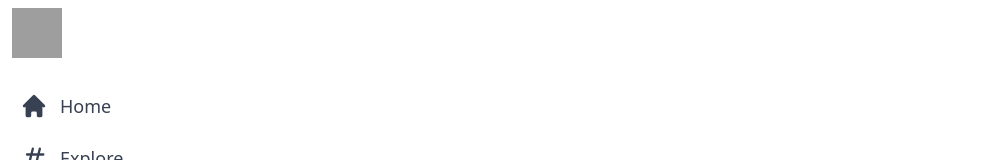
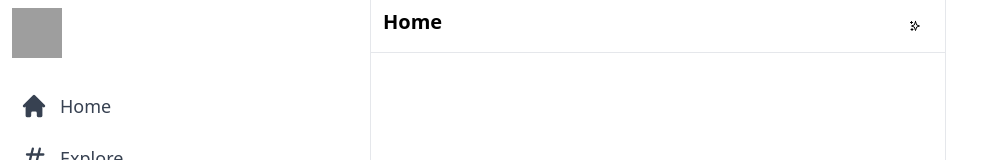
Before and after one commit to marinoff-dev/twitter, a Next.js app: page / in a window 1280 px wide. Shown: the top 160 px of the page, without its empty margins (0-1001 px from the left). Built offline with nearby package versions, Linux system fonts and the light colour scheme; grey boxes are pictures that could not be loaded.

Commit message:
Create Feed component and its header

```diff
--- /dev/null
+++ b/components/Feed.js
@@ -0,0 +1,15 @@
+import { SparklesIcon } from "@heroicons/react/outline";
+
+export default function Feed() {
+  return (
+    <div className="xl:ml-[370px] border-l border-r border-gray-200 xl:min-w-[576px] sm:ml-[73px] flex-grow max-w-xl">
+        <div className="flex py-2 px-3 sticky top-0 z-50 bg-white border-b border-gray-200">
+            <h2 className="text-lg sm:text-xl font-bold cursor-pointer">Home</h2>
+            <div className="hoverEffect flex items-center justify-center ml-auto w-9 h-9">
+                <SparklesIcon className="h-5"/>
+            </div>
+        </div>
+
+    </div>
+  )
+}
--- a/pages/index.js
+++ b/pages/index.js
@@ -1,4 +1,5 @@
 import Head from 'next/head'
+import Feed from '../components/Feed'
 import Sidebar from '../components/Sidebar'
 
 export default function Home() {
@@ -15,7 +16,7 @@
         <Sidebar />
 
         {/*  Feed */}
-
+        <Feed />
 
         {/*  Widgets */}
 
```
